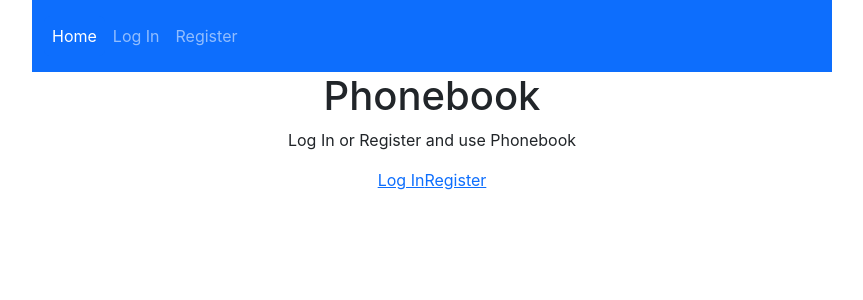
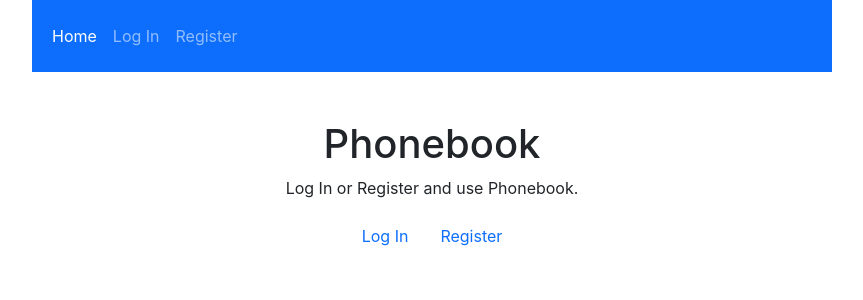
Before and after one commit to yulyaolshanska/goit-react-hw-08-phonebook, a React (Create React App) app: page / in a window 1280 px wide. Shown: the top 300 px of the page, without its empty margins (208-1071 px from the left). Built offline with nearby package versions, Linux system fonts and the light colour scheme.

Commit message:
Update Home.jsx

```diff
--- a/src/pages/Home/Home.jsx
+++ b/src/pages/Home/Home.jsx
@@ -1,24 +1,36 @@
+import { Nav } from 'react-bootstrap';
 import { useSelector } from 'react-redux';
 import authSelectors from 'redux/auth/authSelectors';
 
-const { NavLink } = require('react-router-dom');
+// const { NavLink } = require('react-router-dom');
+
+import { Container } from 'react-bootstrap';
 
 const Home = () => {
   const isLoggedIn = useSelector(authSelectors.getIsLoggedIn);
   return (
-    <>
+    <Container className="mt-5">
       <h1>Phonebook</h1>
       {isLoggedIn ? (
         <p>Welcome to Phonebook</p>
       ) : (
         <div>
-          <p>Log In or Register and use Phonebook</p>
-          <NavLink to="/login">Log In</NavLink>
-          <NavLink to="/register">Register</NavLink>
+          <p>Log In or Register and use Phonebook.</p>
+          <Nav className="justify-content-center">
+            <Nav.Item>
+              <Nav.Link href="/login">Log In</Nav.Link>
+            </Nav.Item>
+            <Nav.Item>
+              <Nav.Link href="/register">Register</Nav.Link>
+            </Nav.Item>
+          </Nav>
         </div>
       )}
-    </>
+    </Container>
   );
 };
 
 export default Home;
+
+/* <NavLink to="/login">Log In</NavLink>
+          <NavLink to="/register">Register</NavLink> */
```
